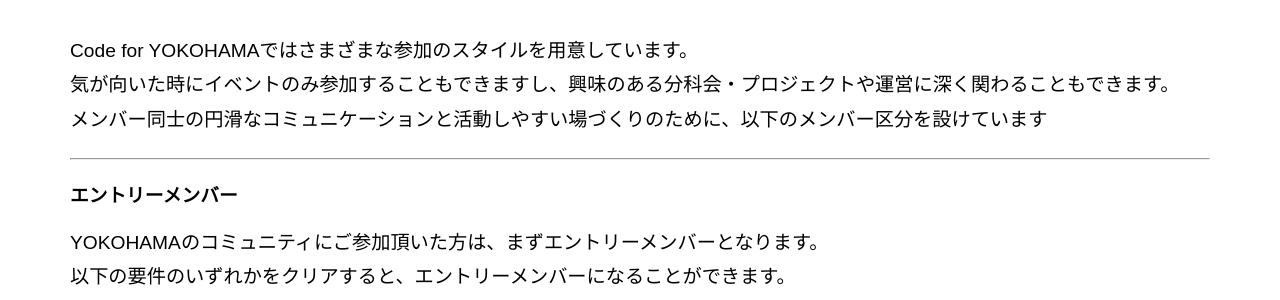
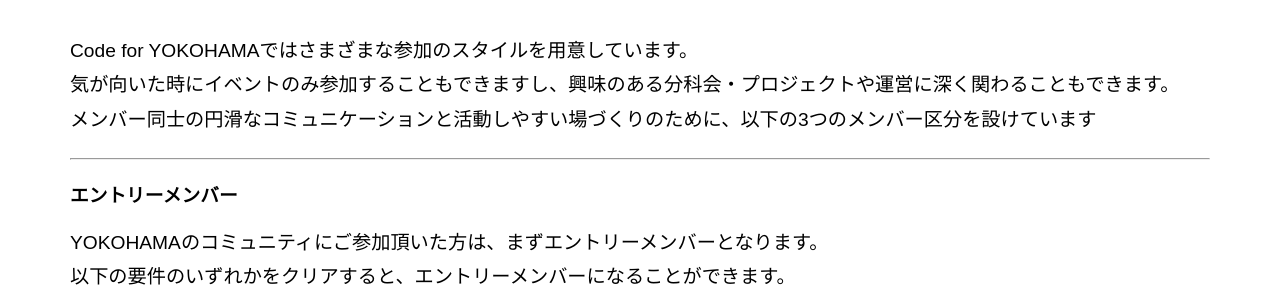
Before and after one commit to Code4Yokohama/code4.yokohama, a Jekyll site: the page built from about.html, in a window 1280 px wide and 900 px high, scrolled down 3348 px. Shown: the part 151-451 px from the top of the window. Built offline with Jekyll 4.4.1, drawn with Linux system fonts in a browser that asks for light colours; nearby versions of some CDN libraries; some of the changed text lies outside the part shown.

Commit message:
Aboutページの文言の修正

```diff
--- a/about.html
+++ b/about.html
@@ -8,7 +8,7 @@
 	<div class="inner-hero text-container">
 		<div class="hero-text-container">
 			<h1 class="editable">C4Y is OPEN!</h1>
-			<p class="subtext editable">We have an extremely talented team.</p>
+			<p class="subtext editable">さまざまな専門分野を持った仲間と一緒に活動しませんか？</p>
 		</div>
 	</div>
 </section>
@@ -73,7 +73,7 @@
 		<h2 style="margin-top:2em;">参加のステップ</h2>
 		<p>Code for YOKOHAMAではさまざまな参加のスタイルを用意しています。
 			<br />気が向いた時にイベントのみ参加することもできますし、興味のある分科会・プロジェクトや運営に深く関わることもできます。
-			<br />メンバー同士の円滑なコミュニケーションと活動しやすい場づくりのために、以下のメンバー区分を設けています
+			<br />メンバー同士の円滑なコミュニケーションと活動しやすい場づくりのために、以下の3つのメンバー区分を設けています
 		</p>
 
 		<hr>
```
